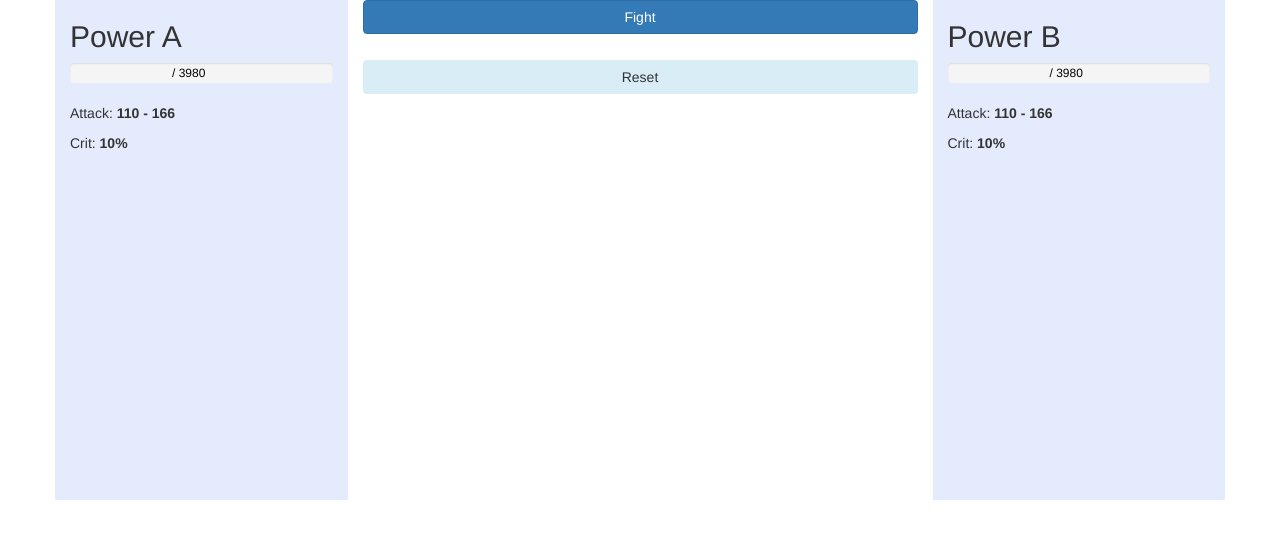
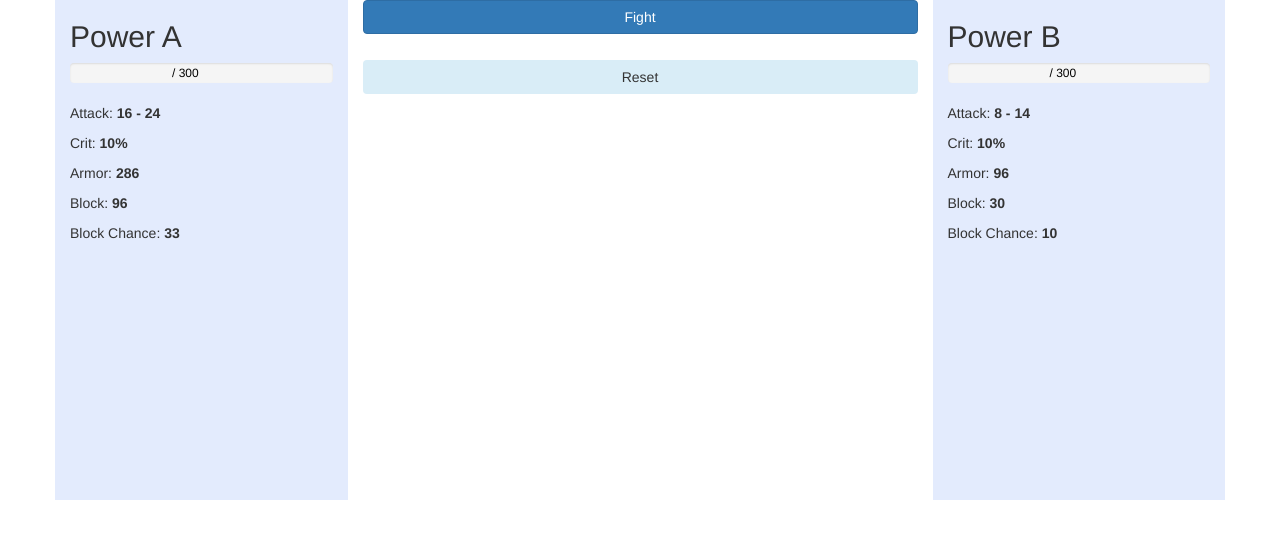
Before and after one commit to eldarmoore/Angular7, an Angular app: page / in a window 1280 px wide. Shown: the top 538 px of the page. Built offline with nearby package versions, Linux system fonts and the light colour scheme.

Commit message:
Many cool changes 2

```diff
--- a/src/app/app.component.html
+++ b/src/app/app.component.html
@@ -16,7 +16,9 @@
       <!-- END - HEALTH BAR -->
       <p>Attack:  <b>{{ friendlyMinAttack }} - {{ friendlyMaxAttack }}</b></p>
       <p>Crit:    <b>{{ friendlyCrit }}%</b></p>
-
+      <p>Armor:   <b>{{ friendlyArmor }}</b></p>
+      <p>Block:   <b>{{ friendlyBlock }}</b></p>
+      <p>Block Chance: <b>{{ friendlyBlockChance }}</b></p>
     </div>
 
     <!-- Center -->
@@ -50,7 +52,9 @@
 
       <p>Attack:  <b>{{ enemyMinAttack }} - {{ enemyMaxAttack }}</b></p>
       <p>Crit:    <b>{{ enemyCrit }}%</b></p>
-
+      <p>Armor:   <b>{{ enemyArmor }}</b></p>
+      <p>Block:   <b>{{ enemyBlock }}</b></p>
+      <p>Block Chance: <b>{{ enemyBlockChance }}</b></p>
     </div>
   </div>
 </div>
--- a/src/app/app.component.ts
+++ b/src/app/app.component.ts
@@ -6,29 +6,32 @@ import {Component} from '@angular/core';
   styleUrls: ['./app.component.css']
 })
 export class AppComponent {
-  friendlyMaxAttack = 166;
-  friendlyMinAttack = 110;
+  friendlyMaxAttack = 24;
+  friendlyMinAttack = 16;
   friendlyCrit = 10;
-  friendlyHealth = 3980;
-  friendlyArmor = 24;
+  friendlyHealth = 300;
+  friendlyArmor = 286;
+  friendlyBlockChance = 33;
+  friendlyBlock = 96;
   friendlyCurrentHealth: number;
   friendlyHealthPercentage: number;
   friendlyCritMultiplier = 4;
-  enemyMaxAttack = 166;
-  enemyMinAttack = 110;
+  friendlyFilteredAttack: number;
+  enemyMaxAttack = 14;
+  enemyMinAttack = 8;
   enemyCrit = 10;
-  enemyHealth = 3980;
-  enemyArmor = 34;
+  enemyHealth = 300;
+  enemyArmor = 96;
+  enemyBlockChance = 10;
+  enemyBlock = 30;
   enemyCurrentHealth: number;
-  enemyHealthPercentage: number ;
+  enemyHealthPercentage: number;
   enemyCritMultiplier = 4;
+  enemyFilteredAttack: number;
   status: string;
   friendlyCombatLog = [];
   enemyCombatLog = [];
-  CombatLog = [
-    ['friendly'],
-    ['enemy']
-  ];
+  combatLog: number[][] = new Array<number[]>();
 
   resetStats() {
     this.friendlyCurrentHealth = this.friendlyHealth;
@@ -49,7 +52,7 @@ export class AppComponent {
   progressBar(value) {
     if (value > 60) {
       return 'progress-bar-success';
-    } else if (value > 40) {
+    } else if (value > 20) {
       return 'progress-bar-warning';
     } else {
       return 'progress-bar-danger';
@@ -64,12 +67,23 @@ export class AppComponent {
     }
   }
 
-  armorMitigation(armor) {
-    return armor / 100;
+  blockChance(chance, damage, blockValue) {
+    if (Math.random() * 100 < chance) {
+      if (damage < blockValue) {
+        return 0;
+      } else {
+        return damage - blockValue;
+      }
+    } else {
+      return damage;
+    }
+  }
+
+  armorMitigation(damage, armor) {
+    return Math.round((1 - (armor / 1000)) * damage);
   }
 
   onFight() {
-
     if (this.friendlyCurrentHealth && this.enemyCurrentHealth > 0) {
 
       // Generate random number between min - max
@@ -79,11 +93,13 @@ export class AppComponent {
       // Critical strike chance
       friendlyAttack = this.critChance(this.friendlyCrit, friendlyAttack, this.friendlyCritMultiplier);
       if (this.enemyCurrentHealth - friendlyAttack > 0) {
-        this.enemyCurrentHealth -= friendlyAttack;
-        this.friendlyCombatLog.push(friendlyAttack);
+        this.friendlyFilteredAttack = this.blockChance(this.enemyBlockChance, this.armorMitigation(friendlyAttack, this.enemyArmor), this.enemyBlock);
+        console.log('Friendly Attack: ' + friendlyAttack + ' after mitigation ' + this.friendlyFilteredAttack);
+        this.enemyCurrentHealth -= this.friendlyFilteredAttack;
+        this.friendlyCombatLog.push(this.friendlyFilteredAttack);
       } else {
         this.enemyCurrentHealth = 0;
-        this.friendlyCombatLog.push(friendlyAttack);
+        this.friendlyCombatLog.push(this.friendlyFilteredAttack);
         this.status = 'Friendly player has WON!';
       }
 
@@ -94,12 +110,13 @@ export class AppComponent {
       // Critical strike chance
       enemyAttack = this.critChance(this.enemyCrit, enemyAttack, this.enemyCritMultiplier);
       if (this.friendlyCurrentHealth - enemyAttack > 0) {
-        this.friendlyCurrentHealth -= enemyAttack;
-        this.enemyCombatLog.push(enemyAttack);
-        // this.CombatLog['enemy'].push(enemyAttack);
+        this.enemyFilteredAttack = this.blockChance(this.friendlyBlockChance, this.armorMitigation(enemyAttack, this.friendlyArmor), this.friendlyBlock);
+        console.log('Enemy Attack: ' + enemyAttack + ' after mitigation ' + this.enemyFilteredAttack);
+        this.friendlyCurrentHealth -= this.enemyFilteredAttack;
+        this.enemyCombatLog.push(this.enemyFilteredAttack);
       } else {
         this.friendlyCurrentHealth = 0;
-        this.enemyCombatLog.push(enemyAttack);
+        this.enemyCombatLog.push(this.enemyFilteredAttack);
         this.status = 'Enemy player has WON!';
       }
     }
```
